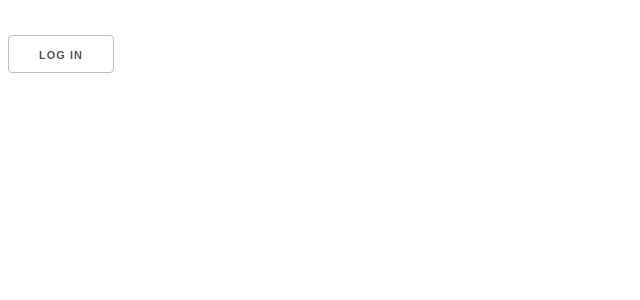
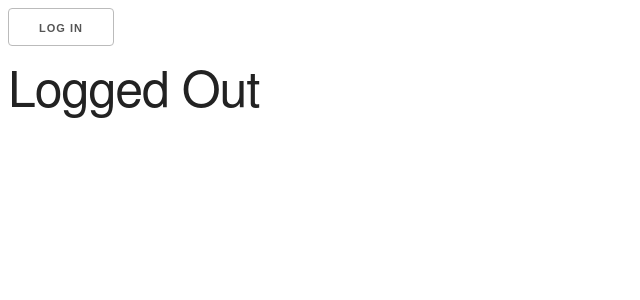
Before and after one commit to vermad843/React-Concepts, a React (Create React App) app: page / in a window 1280 px wide. Shown: the top 300 px of the page, without its empty margins (0-640 px from the left). Built offline with nearby package versions, Linux system fonts and the light colour scheme.

Commit message:
logged In and Logged Out on the screen

```diff
--- a/src/App.js
+++ b/src/App.js
@@ -22,11 +22,13 @@ class App extends Component {
     render() {
         const {isLoggedIn} = this.state;
         let buttonText = isLoggedIn ? 'LOG OUT' : 'LOG IN'
+        let text   = isLoggedIn ? 'Logged IN' : 'Logged Out'
         return (
             <div>
-                <h1>
+
                  <button onClick = {this.handleClick}>{buttonText}</button>
-                </h1>
+
+                 <h1>{text}</h1>
             </div>
         );
     }
```
